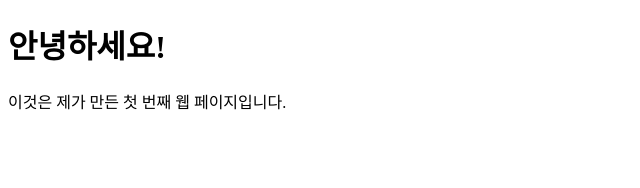
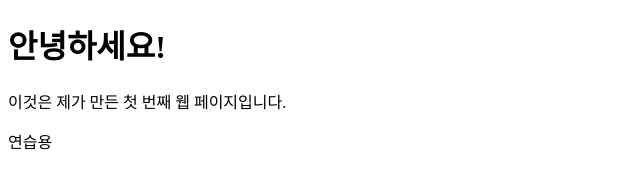
Before and after one commit to hoonzaklee/ktchill, a plain HTML site: page index.html in a window 1280 px wide. Shown: the full height of the page, 0-640 px from the left. Drawn offline with Linux system fonts and the light colour scheme.

Commit message:
Update index.html

```diff
--- a/index.html
+++ b/index.html
@@ -8,5 +8,6 @@
 <body>
     <h1>안녕하세요!</h1>
     <p>이것은 제가 만든 첫 번째 웹 페이지입니다.</p>
+    <p>연습용</p>
 </body>
 </html>
```
